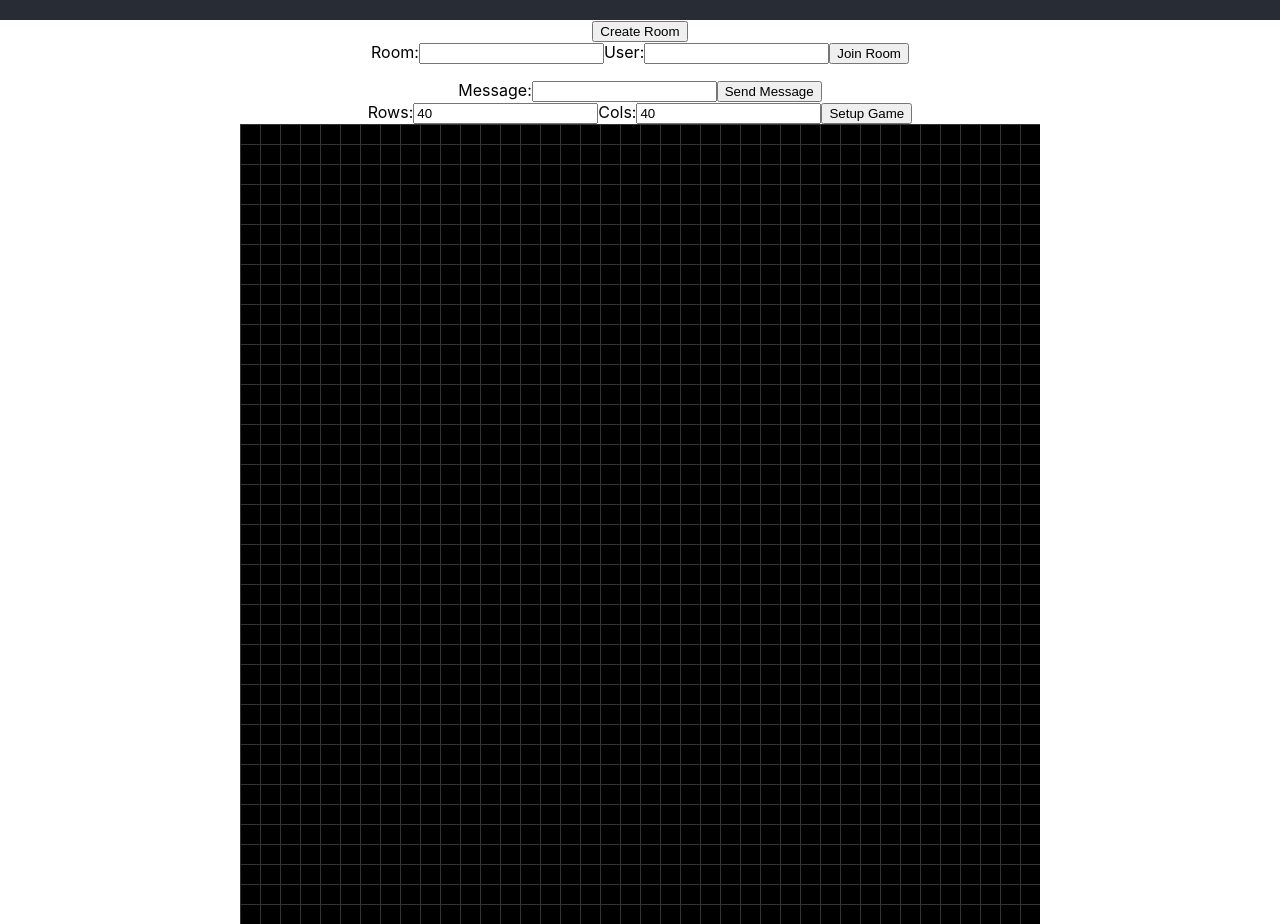
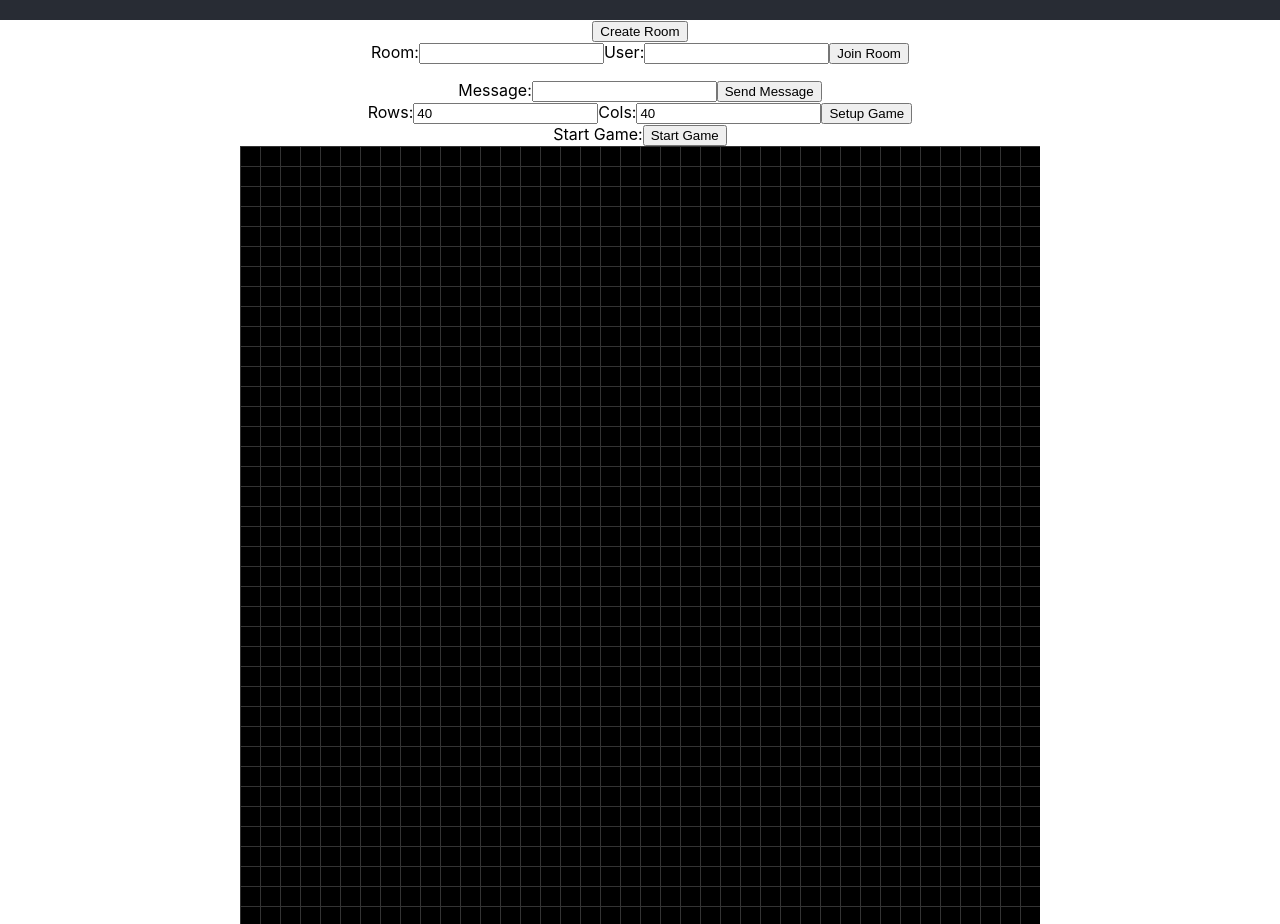
Before and after one commit to c0ff33un/taurus-web, a React (Create React App) app: page / in a window 1280 px wide. Shown: the part 780-1704 px from the top of the page. Built offline with nearby package versions, Linux system fonts and the light colour scheme.

Commit message:
add logic to access new endpoints (setup and start)

```diff
--- a/src/App.js
+++ b/src/App.js
@@ -49,7 +49,7 @@ class JoinRoomForm extends React.Component {
   handleChange = (event, name) => {
     console.log(event.target.value, name)
     console.log(this.state)
-    this.setState({[name]: event.target.value});
+    this.setState({[name] : event.target.value});
   }
 
   handleSubmit = (event) => {
@@ -108,8 +108,8 @@ class MessageForm extends React.Component {
 
   sendMessage = (message) => {
     const { ws } = this.props;
-    ws.send(message);
-    console.log('Sent message', message)
+    ws.send(JSON.stringify({type : "message", text : message}));
+    console.log('Sent message', message);
   }
 
   render () {
@@ -130,7 +130,16 @@ class MessageForm extends React.Component {
 class App extends React.Component {
   constructor(props) {
     super(props);
-    this.state = {ready: false, ws: null, messageLog: [], roomId: null};
+    this.state = {ready: false, ws: null, messageLog: [], roomId: null, players: {}};
+  }
+
+  updatePlayers = (message) => {
+    var id = message.id
+    this.setState(prevState => ({...prevState,
+      players : {...prevState.players,
+        [id] : {x : message.x, y : message.y}
+      }
+    }));
   }
 
   toggleReady = () => {
@@ -139,21 +148,22 @@ class App extends React.Component {
   }
 
   connect = (roomId, userId) => {
-    console.log('try connect')
-    console.log(roomId)
     var ws = new W3CWebSocket(`ws://localhost:8080/ws?id=${roomId}`);
 
     ws.onopen = () => {
       console.log("Connected");
-      this.setState({ ws, roomId })
+      this.setState({ ws, roomId });
       ws.send(JSON.stringify({"id": userId}));
     }
 
     ws.onmessage = (e) => {
-      var messages = e.data.split('\n')
-      this.setState({ messageLog : [...this.state.messageLog, ...messages]})
+      var message = JSON.parse(e.data);
+      if (message.type === "message") {
+        this.setState({ messageLog : [...this.state.messageLog, message.text]})
+      } else if (message.type === "move") {
+        this.updatePlayers(message);
+      }
     }
-
   }
 
   render() {
@@ -166,7 +176,7 @@ class App extends React.Component {
         <JoinRoomForm connect={this.connect}/>
         <MessageList messageLog={this.state.messageLog}/>
         <MessageForm ws={this.state.ws}/>
-        <Game ws={this.state.ws} roomId={this.state.roomId}/>
+        <Game ws={this.state.ws} userId={this.state.userId} roomId={this.state.roomId}/>
       </div>
     );
   }
--- a/src/Game.js
+++ b/src/Game.js
@@ -64,6 +64,30 @@ class GameController extends React.Component {
       return response.json()
     })
     .then(json => {
+      console.log(json)
+      return json
+    })
+    .catch((error) => {
+      console.log(error)
+    })
+  }
+
+  startGame = (event) => {
+    event.preventDefault();
+    const { rows, cols } = this.state;
+    const { roomId } = this.props;
+    const options = {
+      method : 'PUT',
+    }
+    const apiURL = process.env.REACT_APP_API_URL
+    fetch(apiURL + `/room/start?id=${roomId}`, options)
+    .then(response => {
+      console.log(response.body)
+      return response.json()
+    })
+    .then(json => {
+      console.log(json)
+      return json
     })
     .catch((error) => {
       console.log(error)
@@ -83,6 +107,12 @@ class GameController extends React.Component {
             <input type="text" value={this.state.cols} readOnly/>
           </label>
           <input type="submit" value="Setup Game" />
+        </form>
+        <form onSubmit={this.startGame}>
+          <label>
+            Start Game:
+            <input type="submit" value="Start Game" />
+          </label>
         </form>
       </div>
     );
```
